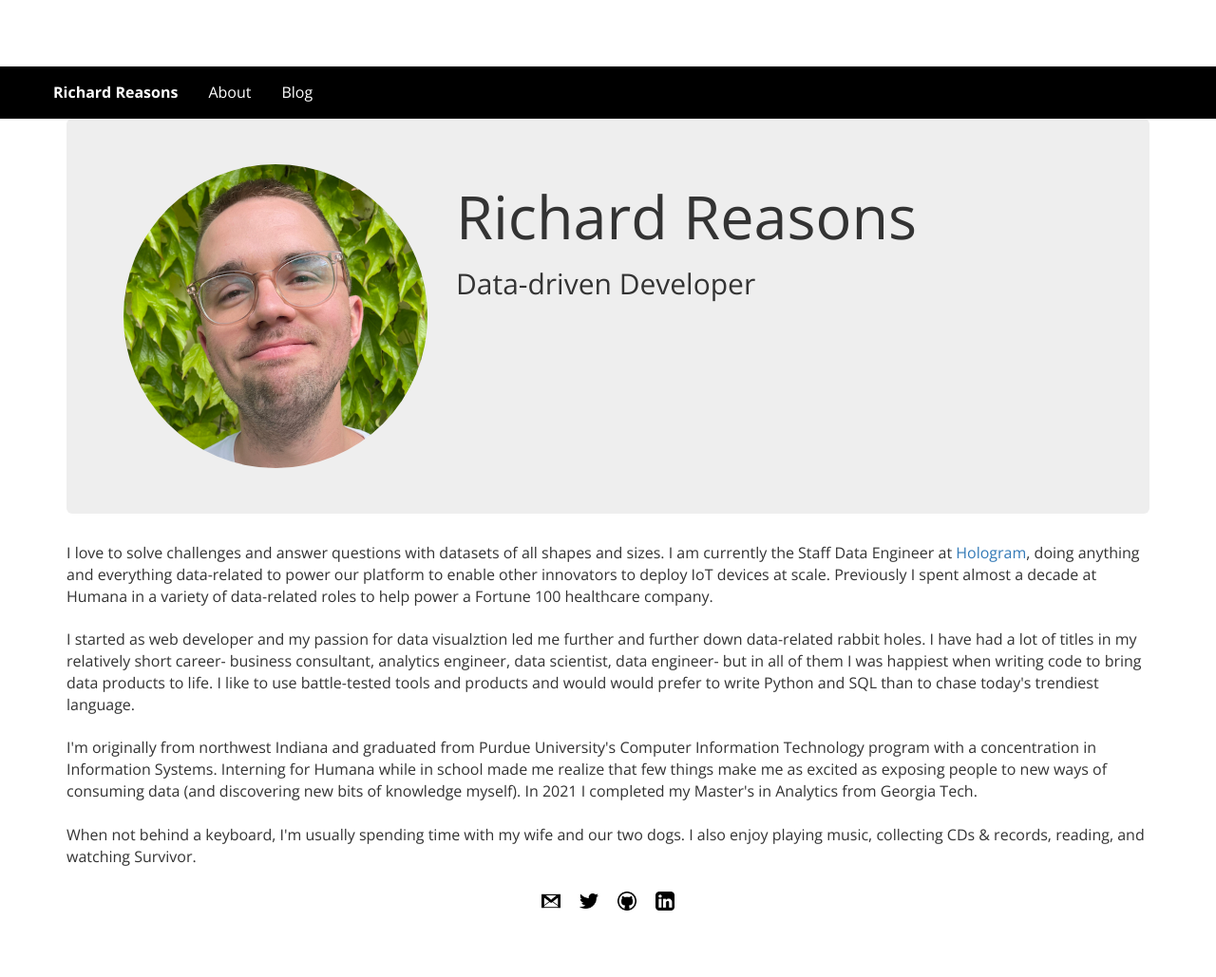
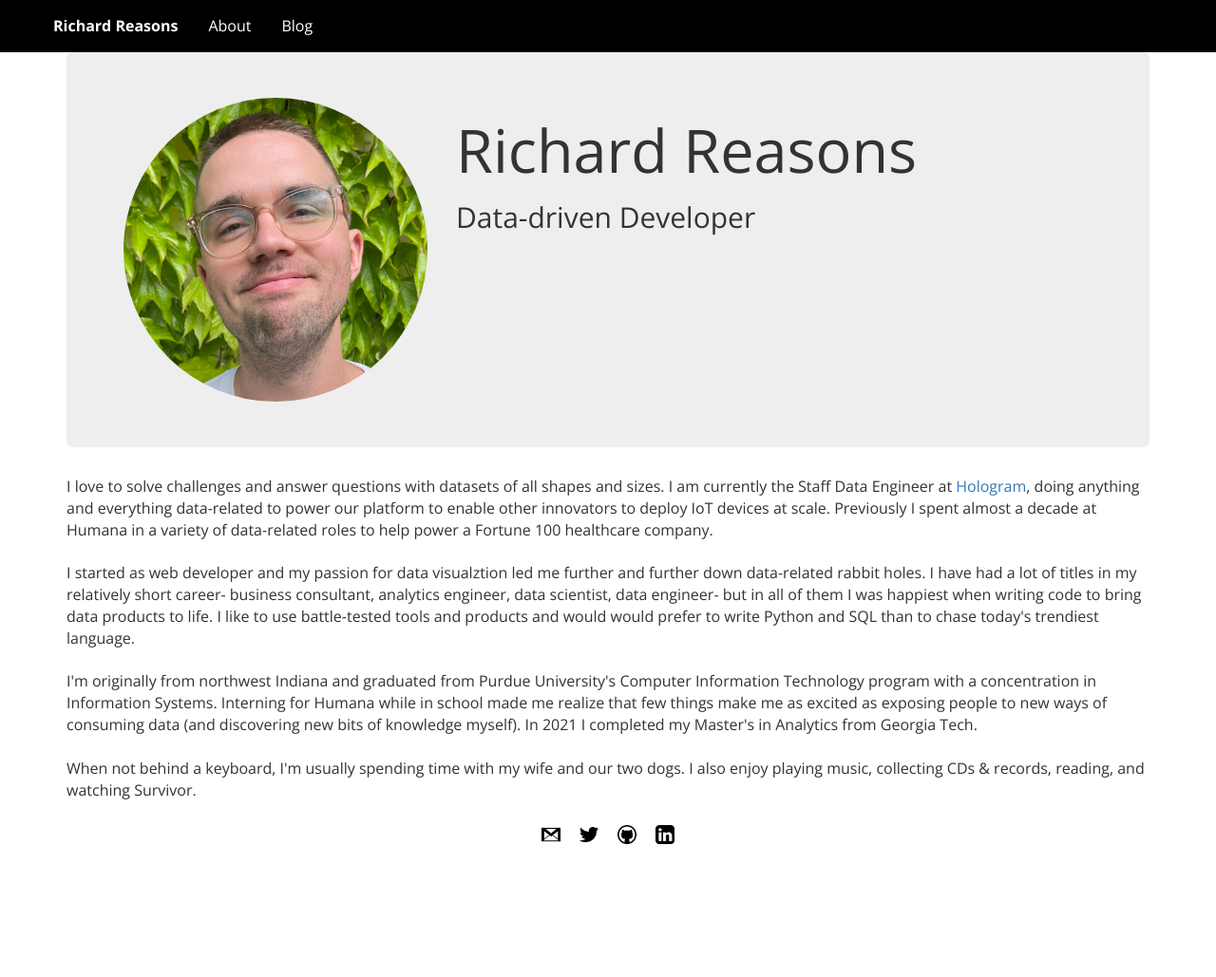
Before and after one commit to rgreasons/rgreasons.github.io, a Jekyll site: the page built from index.html, in a window 1280 px wide. Shown: the whole page at 95% size. Built offline with Jekyll 4.4.1, drawn with Linux system fonts in a browser that asks for light colours; nearby versions of some CDN libraries; the list of posts is cut into pages by our own code; after the commit the page ends 959 px from its top, so only the background shows below that.

Commit message:
Fix nav bar padding

```diff
--- a/css/main.css
+++ b/css/main.css
@@ -1,6 +1,5 @@
 body {
 	font-family: 'Open Sans';
-	padding-top: 70px;
 	font-size: 16px;
 	padding-bottom: 70px;
 	overflow-x: hidden;
```
